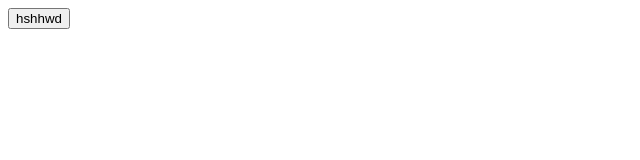
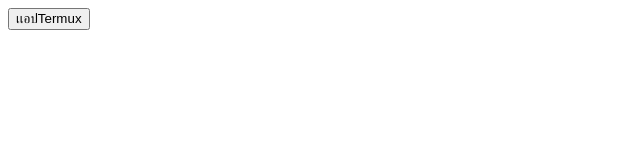
Before and after one commit to BEAM15704/websms, a plain HTML site: page index.html in a window 1280 px wide. Shown: the full height of the page, 0-640 px from the left. Drawn offline with Linux system fonts and the light colour scheme.

Commit message:
Update index.html

```diff
--- a/index.html
+++ b/index.html
@@ -1 +1 @@
-<button>hshhwd</button>
+<button>เเอปTermux</button>
```
